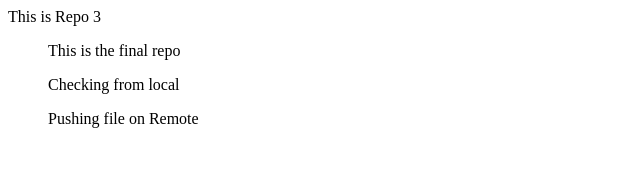
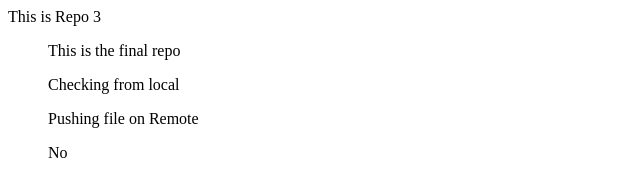
Before and after one commit to rs4173372/newr-repo-local, a plain HTML site: page index.html in a window 1280 px wide. Shown: the full height of the page, 0-640 px from the left. Drawn offline with Linux system fonts and the light colour scheme.

Commit message:
new branch

```diff
--- a/index.html
+++ b/index.html
@@ -4,5 +4,6 @@
 <ul>This is the final repo</ul>
 <ul>Checking from local</ul>
 <ul>Pushing file on Remote</ul>
+<ul>No</ul>
 </body>
 </html>
```
